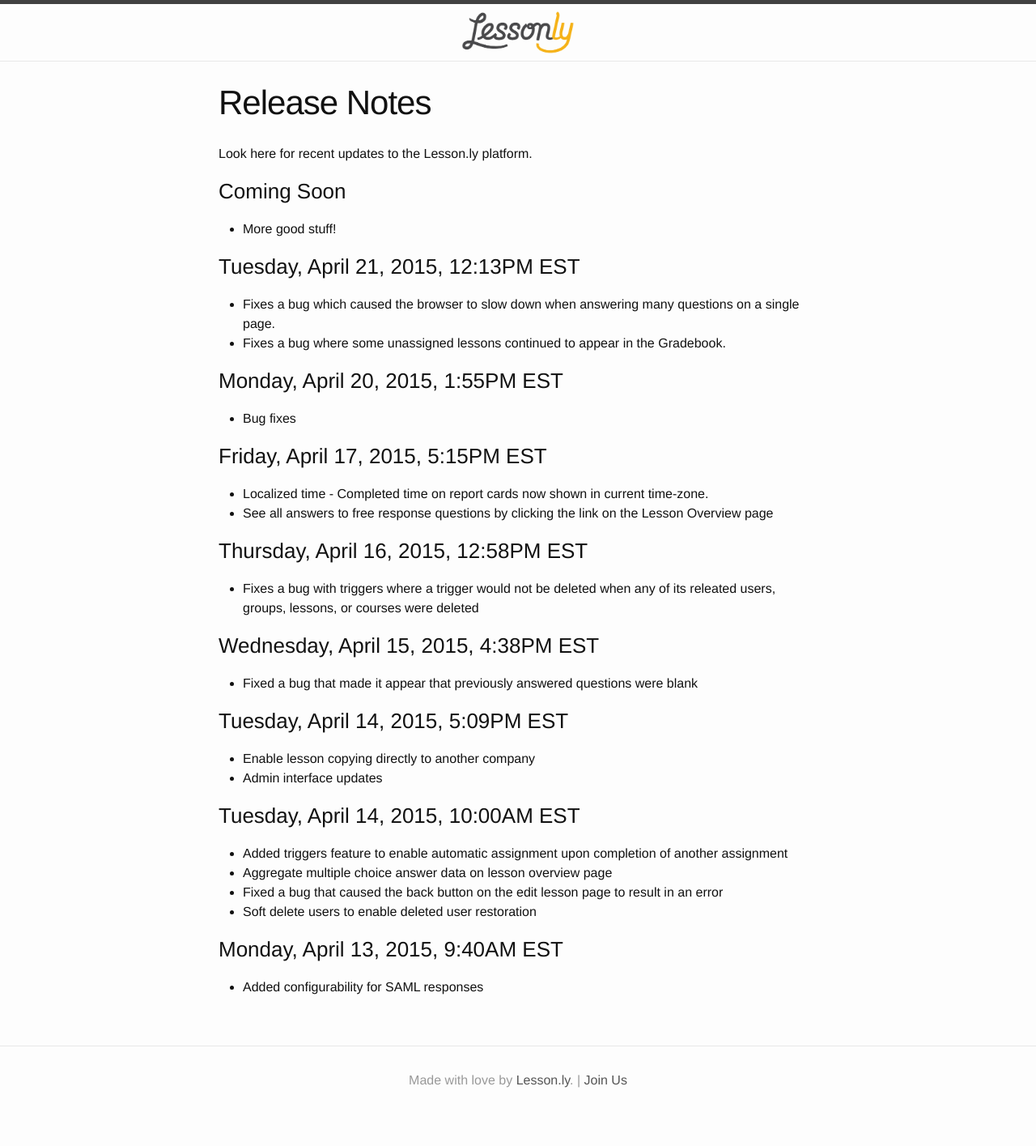
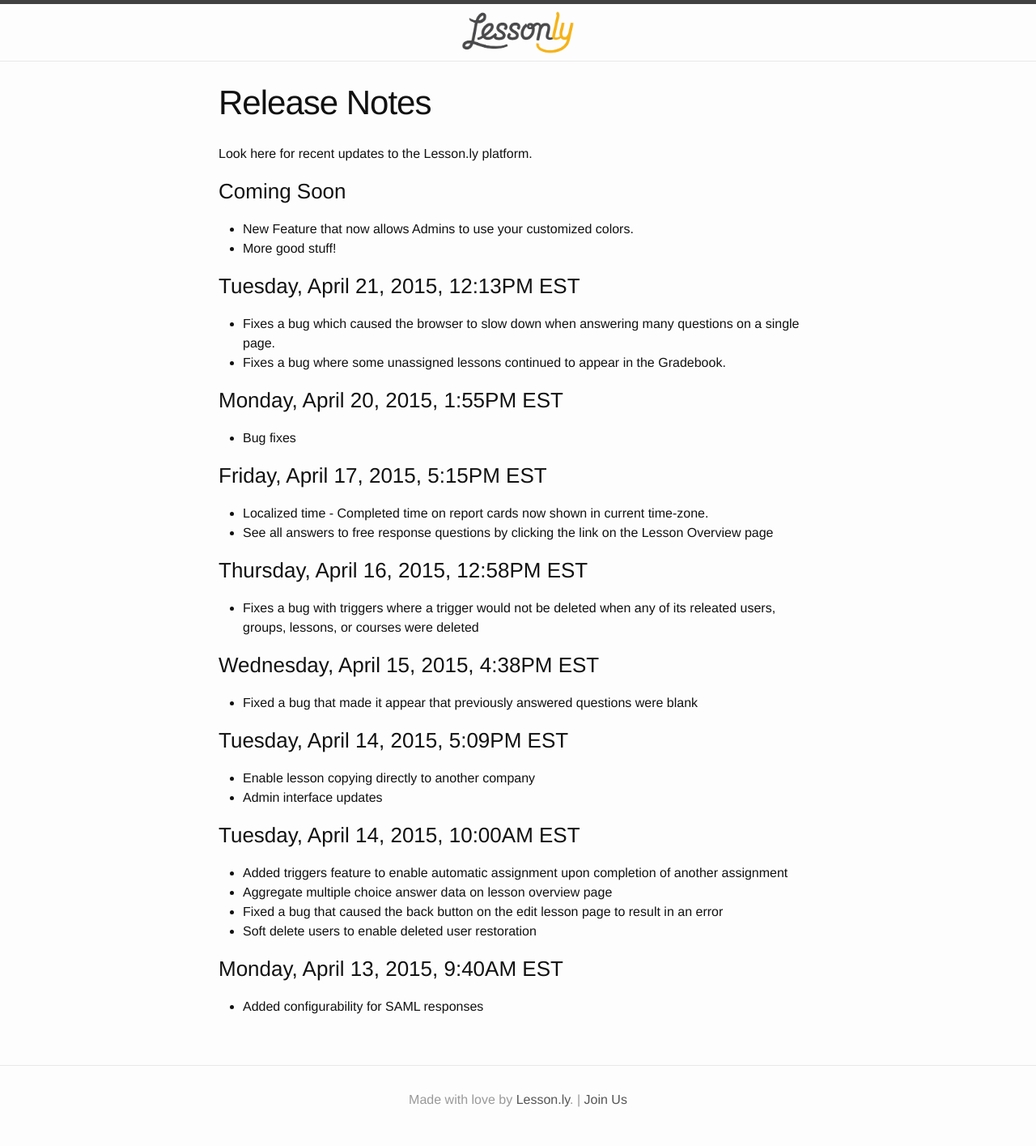
Before and after one commit to isabella232/lessonly.github.io, a Jekyll site: the page built from release-notes.md, in a window 1280 px wide. Shown: the whole page at 81% size. Built offline with Jekyll 4.4.1, drawn with Linux system fonts in a browser that asks for light colours; before the commit the page ends 1391 px from its top, so only the background shows below that.

Commit message:
Update release-notes.md

```diff
--- a/release-notes.md
+++ b/release-notes.md
@@ -8,6 +8,7 @@
 
 ### Coming Soon
 
+- New Feature that now allows Admins to use your customized colors.
 - More good stuff!
 
 ### Tuesday, April 21, 2015, 12:13PM EST
```
